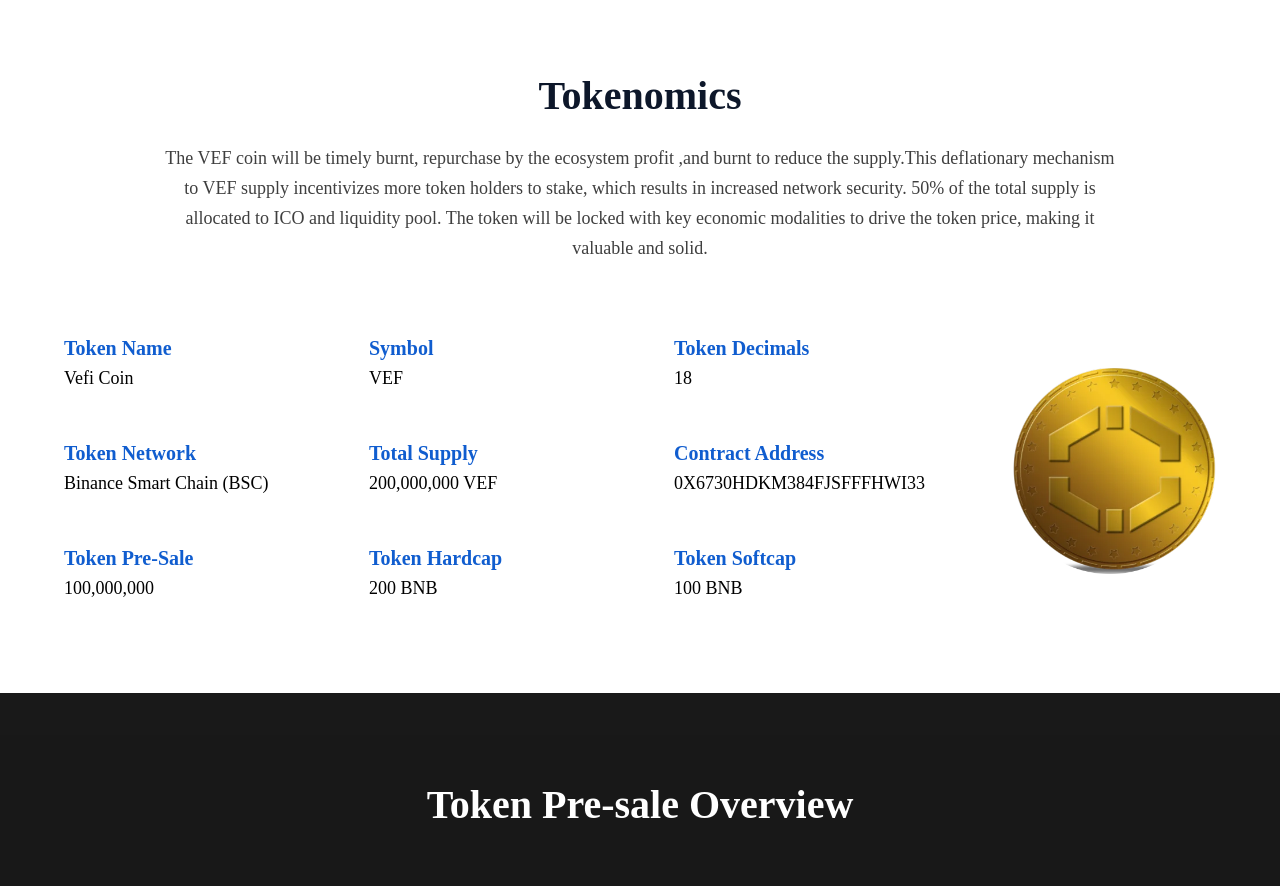
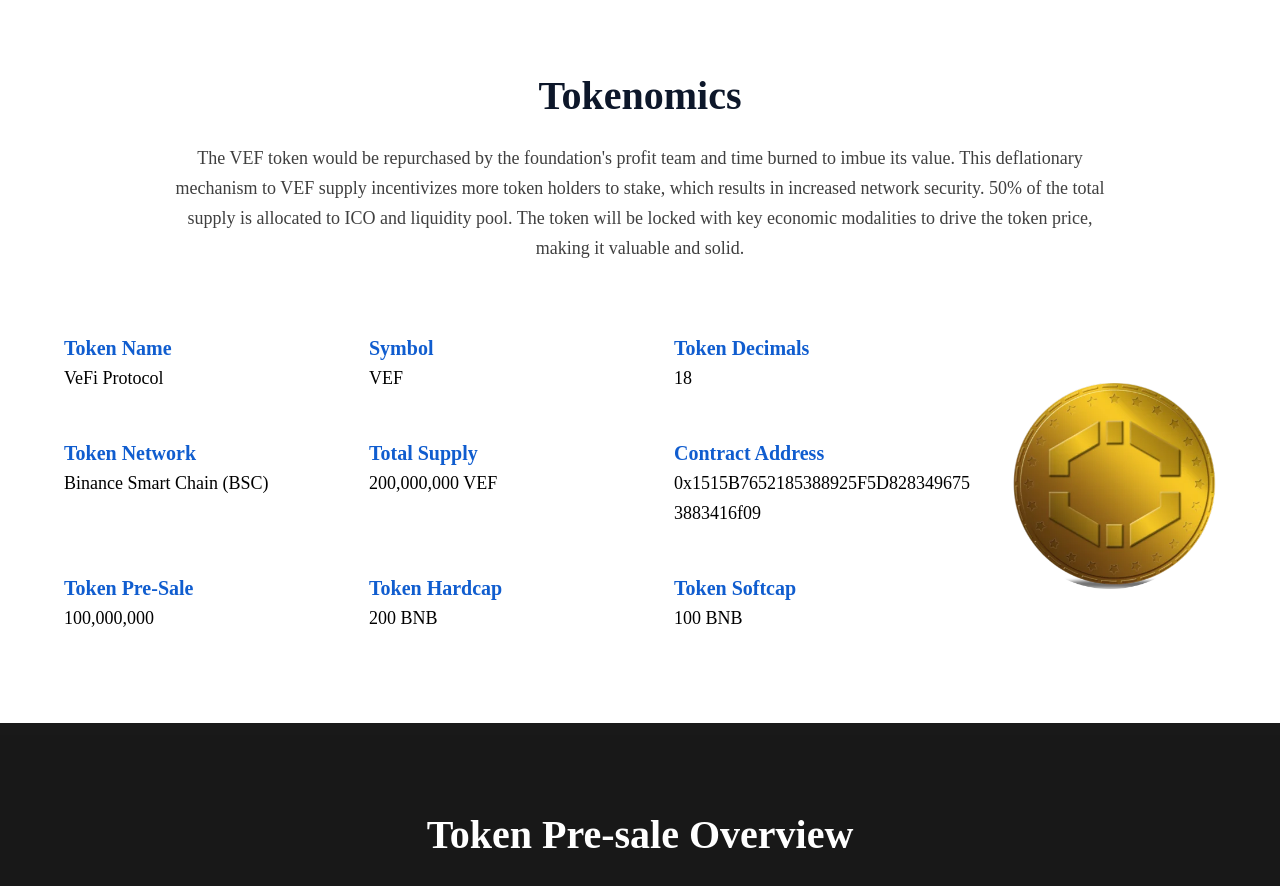
Before and after one commit to VeFi-Network/Official-Website, a React (Create React App) app: page / in a window 1280 px wide. Shown: the part 2060-2946 px from the top of the page. Built offline with nearby package versions, Linux system fonts and the light colour scheme.

Commit message:
update typography

```diff
--- a/src/utility/data/Tokenomics.data.js
+++ b/src/utility/data/Tokenomics.data.js
@@ -4,12 +4,12 @@ export const Tokenomics = {
   id: "token",
   title: "Tokenomics",
   subtitle:
-    "The VEF coin will be timely burnt, repurchase by the ecosystem profit ,and burnt to reduce the supply.This deflationary mechanism to VEF supply incentivizes more token holders to stake, which results in increased network security. 50% of the total supply is allocated to ICO and liquidity pool. The token will be locked with key economic modalities to drive the token price, making it valuable and solid.",
+    "The VEF token would be repurchased by the foundation's profit team and time burned to imbue its value. This deflationary mechanism to VEF supply incentivizes more token holders to stake, which results in increased network security. 50% of the total supply is allocated to ICO and liquidity pool. The token will be locked with key economic modalities to drive the token price, making it valuable and solid.",
   img: VefiCoin,
   info: [
     {
       title: "Token Name",
-      label: "Vefi Coin"
+      label: "VeFi Protocol"
     },
     {
       title: "Symbol",
@@ -29,7 +29,7 @@ export const Tokenomics = {
     },
     {
       title: "Contract Address",
-      label: "0X6730HDKM384FJSFFFHWI33"
+      label: "0x1515B7652185388925F5D8283496753883416f09"
     },
     {
       title: "Token Pre-Sale",
```
